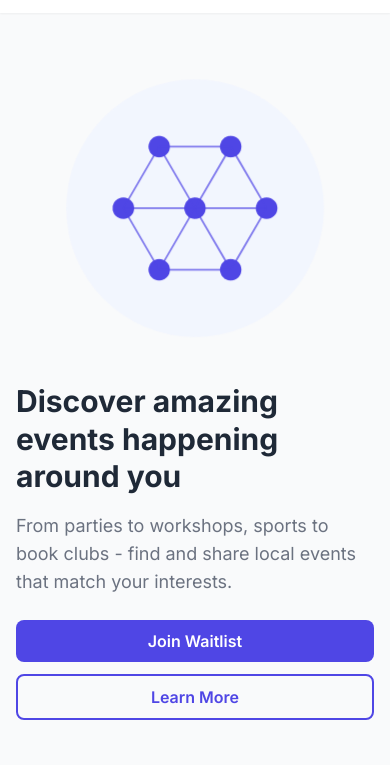
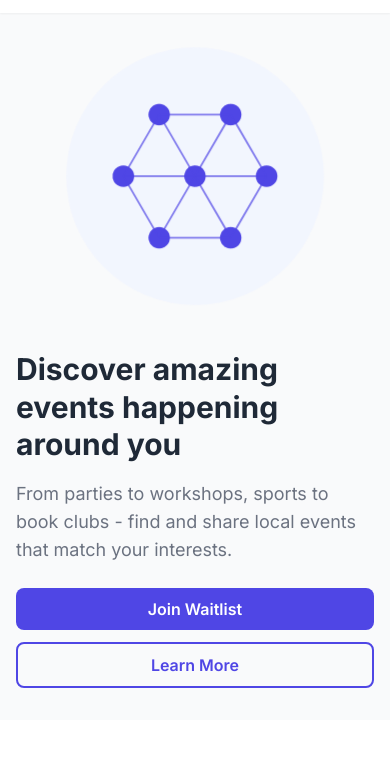
Before and after one commit to kasap-ot/konektify-landing-page, a plain HTML site: page index.html in a window 390 px wide. Shown: the part 47-812 px from the top of the page. Drawn offline with nearby package versions, Linux system fonts and the light colour scheme.

Commit message:
Remove space below header - mobile screens

```diff
--- a/index.html
+++ b/index.html
@@ -129,7 +129,7 @@
         </div>
     </header>
 
-    <section class="mt-16 py-12 md:py-20 relative overflow-hidden" id="start">
+    <section class="mt-12 md:mt-16 py-8 md:py-20 relative overflow-hidden" id="start">
         <div class="container mx-auto px-4 sm:px-8 max-w-6xl">
             <div class="flex flex-col md:flex-row items-center">
                 <!-- Text Content (Left Side) -->
```
